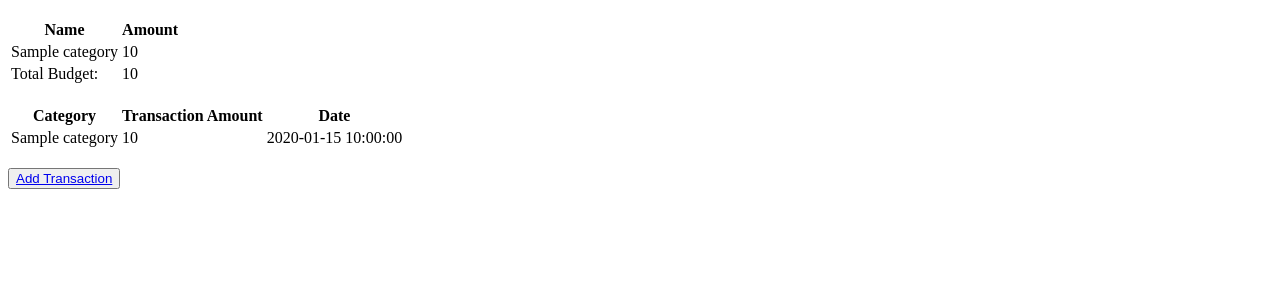
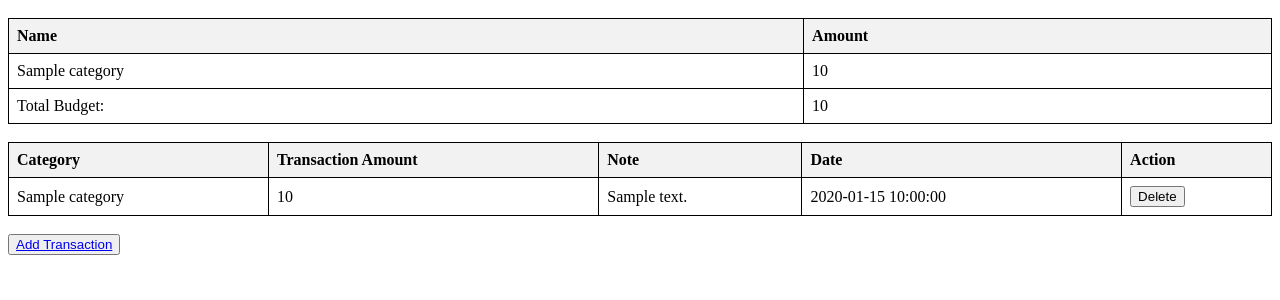
Before and after one commit to miletic22/budget-web-app, a Flask app: page / in a window 1280 px wide. Shown: the part 68-368 px from the top of the page. Run offline with Flask 3, Linux system fonts and the light colour scheme; a user stored in the database is signed in; tables that the repository leaves empty hold one stand-in row (values such as "Sample post").

Commit message:
Creaet delete options for the User, Transaction

```diff
--- a/budget/models.py
+++ b/budget/models.py
@@ -49,5 +49,6 @@ class Transaction(db.Model):
     deleted_at = db.Column(db.DateTime(timezone=True))
 
     amount = db.Column(db.Integer)
+    note = db.Column(db.String(120))
 
     category_id = db.Column(db.Integer, db.ForeignKey('category.id'))
--- a/budget/routes.py
+++ b/budget/routes.py
@@ -13,7 +13,13 @@ views = Blueprint('views', __name__)
 @login_required
 def home_page():
     if request.method == 'POST':
-        transaction = request.form.get('transaction')
+        transaction_id = request.form.get('transaction_id')
+        transaction = Transaction.query.filter_by(id = transaction_id).first()
+        transaction.deleted_at = func.now()
+        db.session.commit()
+
+        flash('Transaction deleted.', category='success')
+
     return render_template('index.html', user=current_user)
 
 
@@ -70,6 +76,26 @@ def settings():
             db.session.commit()  # Commit changes to the database
             flash('Categories updated.', category='success')
 
+        if form_type == 'user-delete':
+            user_id = request.form.get("user_id")
+            current_user.deleted_at = func.now()
+
+            # Soft delete the user's budget
+            if current_user.budget:
+                current_user.budget.deleted_at = func.now()
+
+                # Soft delete the budget's categories
+                for category in current_user.budget.categories:
+                    category.deleted_at = func.now()
+
+                    # Soft delete the category's transactions
+                    for transaction in category.transactions:
+                        transaction.deleted_at = func.now()
+
+            db.session.commit()
+            logout()
+            flash("You had deleted your account successfully", category='success')
+            return redirect(url_for('views.login'))
 
 
     return render_template('settings.html', user=current_user)
@@ -87,7 +113,7 @@ def login():
         ).first()
 
         print(user)
-        if user:
+        if user and not user.deleted_at:
             if check_password_hash(user.password, password):
                 flash('Logged in successfully!', category='success')
                 login_user(user, remember=True)
@@ -155,30 +181,33 @@ def sign_up():
             db.session.commit()
 
 
-            return redirect(url_for('views.settings'))
+            return redirect(url_for('views.home_page'))
 
     return render_template('register.html', user=current_user)
 
 
 @views.route('/transaction', methods=["GET", "POST"])
 def transaction():
+    print(request.form)
     if request.method == "POST":
         category_name = request.form.get('selected_category')
         amount = request.form.get('amount')
-
+        note = request.form.get('note')
         if not amount.replace('.', '', 1).isdigit():
             flash("Amount has to be a numeric value", category='error')
 
         elif not category_name:
             flash("Please select a category", category='error')
-
         else:
+            if note == "":
+                note = "N/A"
             category_query = Category.query.join(Budget)
             specific_category = category_query.filter(Budget.user_id == current_user.id, Category.name == category_name).first()
             new_transaction = Transaction(
                 created_at = func.now(),
                 updated_at = func.now(),
                 amount = amount,
+                note = note,
                 category_id = specific_category.id
             )
             db.session.add(new_transaction)
--- a/budget/templates/index.html
+++ b/budget/templates/index.html
@@ -29,25 +29,53 @@
             <tr>
                 <th>Category</th>
                 <th>Transaction Amount</th>
+                <th>Note</th>
                 <th>Date</th>
+                <th>Action</th> <!-- New column for the delete button -->
             </tr>
         </thead>
         <tbody>
             {% for category in current_user.budget.categories %}
                 {% for transaction in category.transactions %}
-                    <tr>
-                        <td>{{ category.name }}</td>
-                        <td>{{ transaction.amount }}</td>
-                        <td>{{ transaction.created_at }}</td>
-                    </tr>
+                    {% if not transaction.deleted_at %}
+                        <tr>
+                            <td>{{ category.name }}</td>
+                            <td>{{ transaction.amount }}</td>
+                            <td>{{ transaction.note }}</td>
+                            <td>{{ transaction.created_at }}</td>
+                            <td>
+                                <!-- Delete button and form -->
+                                <form method="POST">
+
+                                    <input type="hidden" name="transaction_id" value="{{ transaction.id }}">
+                                    <button type="submit">Delete</button>
+                                </form>
+                            </td>
+                        </tr>
+                    {% endif %}
                 {% endfor %}
             {% endfor %}
         </tbody>
     </table>
 
+
     <br>
     <button><a href="/transaction">Add Transaction</a></button>
 
+    <style>
+        table {
+            border-collapse: collapse;
+            width: 100%;
+        }
 
+        th, td {
+            border: 1px solid black;
+            padding: 8px;
+            text-align: left;
+        }
+
+        th {
+            background-color: #f2f2f2;
+        }
 
 {% endblock %}
```
Also changed, not shown: budget/templates/settings.html (+8 -1 lines), budget/templates/transaction.html (+4 -3 lines).
